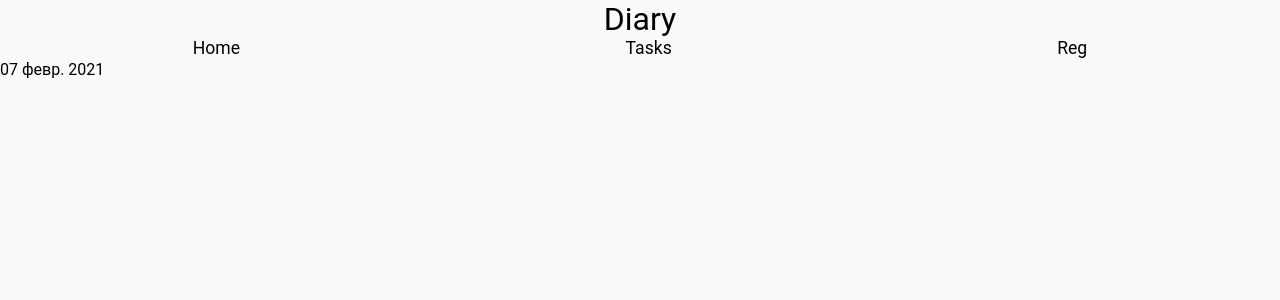
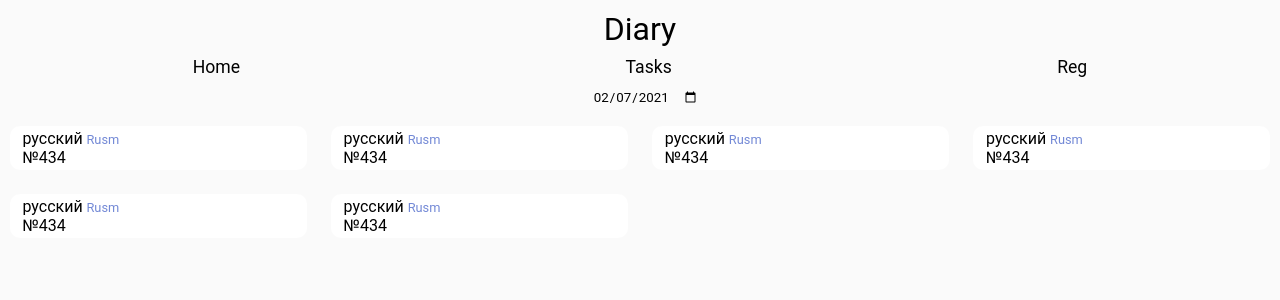
Before and after one commit to melnk300/diaryFront, a Vue app: page /tasks in a window 1280 px wide. Shown: the top 300 px of the page. Built offline with nearby package versions, Linux system fonts and the light colour scheme.

Commit message:
modified tasks view

```diff
--- a/src/App.vue
+++ b/src/App.vue
@@ -1,5 +1,9 @@
 <template>
   <div id="app">
+    <div class="error">
+      <p class="error_head"></p>
+      <p class="error_msg"></p>
+    </div>
     <div class="logo">Diary</div>
     <div id="nav">
       <span><router-link class="link_n" to="/">Home</router-link></span>
@@ -9,6 +13,17 @@
     <router-view/>
   </div>
 </template>
+
+<script>
+export default {
+  name: 'App',
+  data() {
+    return {
+      errors: {}
+    }
+  }
+}
+</script>
 
 <style lang="less">
   * {
@@ -25,8 +40,10 @@
   }
 
   .logo {
+    margin: .3em 0;
     text-align: center;
     font-size: 2rem;
+    cursor: pointer;
   }
 
   #nav {
--- a/src/views/RegisterUser.vue
+++ b/src/views/RegisterUser.vue
@@ -44,9 +44,9 @@ export default {
         axios.post(`${process.env.VUE_APP_HOST}:5000/api/reg`, {
           name: this.name,
           password: this.password
-        }).then((res) => {
-          console.log(res)
-        })
+        }) //.then((res) => {
+        //   //  if (body.)
+        // })
       }
     }
   }
--- a/src/views/Tasks.vue
+++ b/src/views/Tasks.vue
@@ -1,25 +1,34 @@
 <template>
   <div class="main">
     <div class="date">
-      <span class="back_arrow arrow"></span>
-      <span class="today_date">{{beautifulDate}}</span>
-      <span class="forward_arrow arrow"></span>
+<!--      <span class="back_arrow arrow">&#706;</span>-->
+      <span class="today_date">
+        <input type="date" id="date" v-model="inputDate">
+      </span>
+<!--      <span class="forward_arrow arrow" v-on:click="addDay">&#707;</span>-->
     </div>
     <div class="content">
-
+      <div class="tasks" v-for="task in tasks" :key="tasks.indexOf(task)">
+        <div class="task-card">
+          <p class="meta">
+            <span class="subject">{{task.subject}}</span>
+            <span class="author">{{task.author}}</span>
+          </p>
+          <p class="task-content">{{task.task}}</p>
+        </div>
+      </div>
     </div>
   </div>
 </template>
 
 <script>
 const luxon = require('luxon')
-const dt = luxon.DateTime
-
+let dt = luxon.DateTime.local().setLocale('ru')
 export default {
   name: "Tasks",
-  data: function () {
+  data() {
     return {
-      date: dt.local().setLocale('ru'),
+      inputDate: dt.toFormat('yyyy-MM-dd'),
       tasks: [
         {
           id: '1',
@@ -38,18 +47,75 @@ export default {
           subject: 'русский',
           task: '№434',
           author: 'Rusm'
+        },
+        {
+          id: '4',
+          subject: 'русский',
+          task: '№434',
+          author: 'Rusm'
+        },
+        {
+          id: '5',
+          subject: 'русский',
+          task: '№434',
+          author: 'Rusm'
+        },
+        {
+          id: '6',
+          subject: 'русский',
+          task: '№434',
+          author: 'Rusm'
         }
       ]
     }
   },
   computed: {
-    beautifulDate: function () {
-      return this.date.toFormat('dd LLL yyyy')
-    }
   }
 }
 </script>
 
-<style scoped>
+<style scoped lang="less">
 
+  @media handheld {
+    .content {
+      display: block;
+    }
+  }
+
+  @media not handheld {
+    .content {
+      display: grid;
+      grid-template-columns: 1fr 1fr 1fr 1fr;
+      grid-gap: 1.5em;
+    }
+  }
+
+  .date {
+    display: flex;
+    justify-content: center;
+    margin-top: .5em;
+  }
+
+  #date {
+    border: none;
+    background: none;
+    text-align: center;
+    cursor: pointer;
+  }
+
+  .content {
+    margin: 1.2em .6em;
+  }
+
+  .task-card {
+    padding: .2em .8em;
+    background-color: white;
+    border-radius: 10px;
+
+    .author {
+      font-size: .8em;
+      color: #7389d6;
+      padding: 0 .3em;
+    }
+  }
 </style>
```
